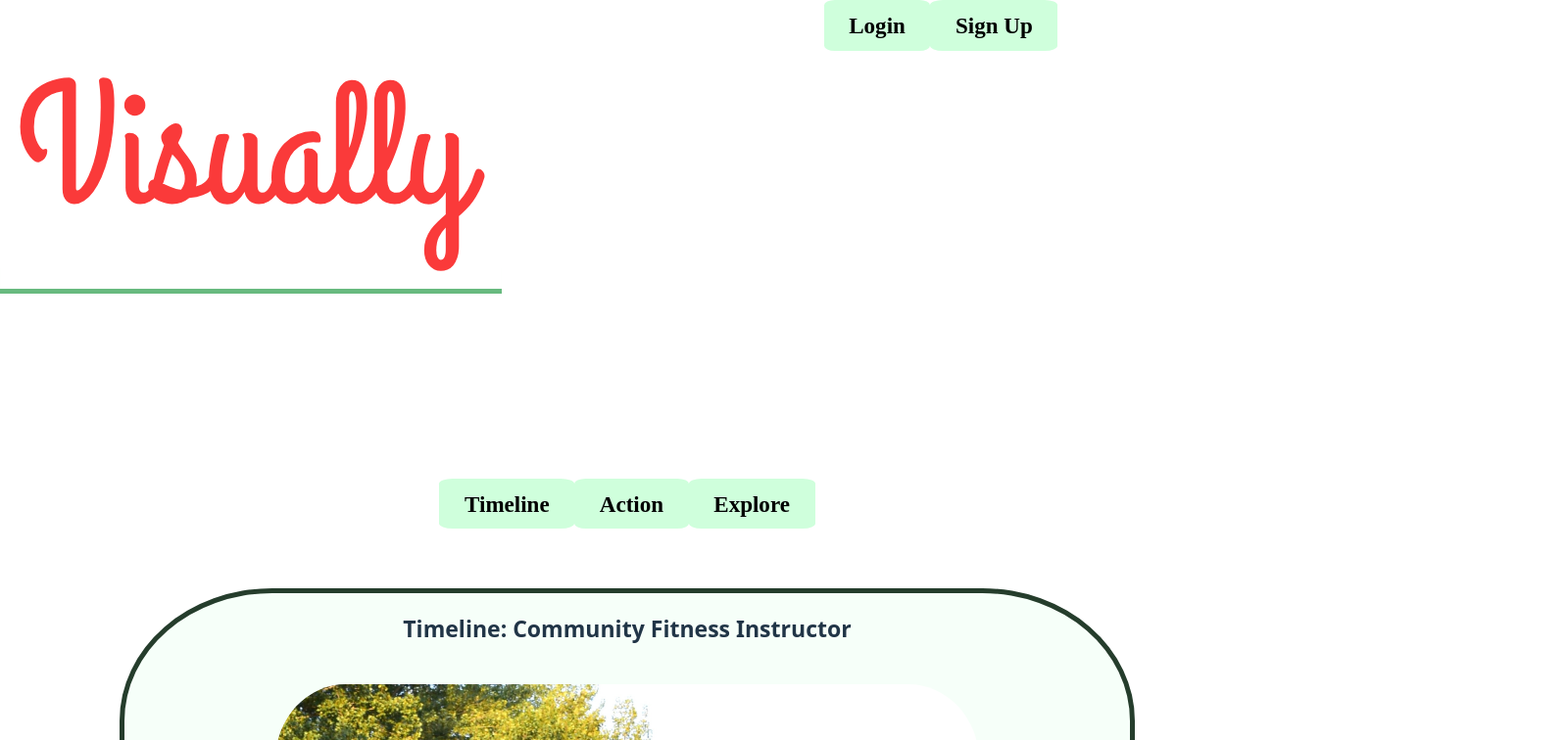
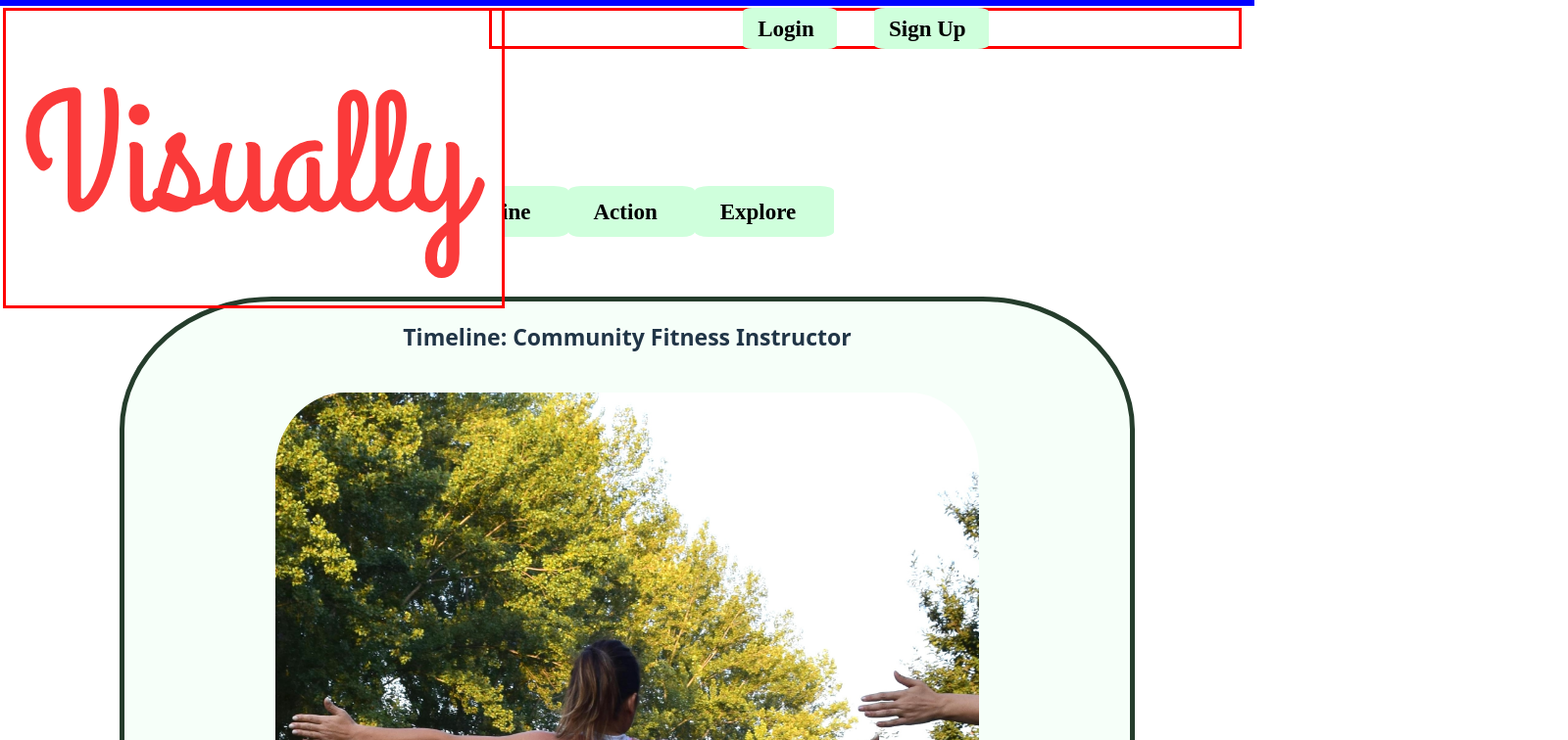
Before and after one commit to Melissa-Cruz/visually-app-client, a React (Vite) app: page /timeline in a window 1280 px wide. Shown: the top 756 px of the page at 98% size, 1600 px wide, since content can reach past the window. Built offline with nearby package versions, Linux system fonts and the light colour scheme.

Commit message:
adjusting  the sizing

```diff
--- a/src/App.css
+++ b/src/App.css
@@ -160,28 +160,55 @@
     font-family:"Mulish-regular", serif;
     font-weight: bold;
   }
-  .header-div-container{
-    display: flex;
+ .header-div-container{
+    /* display: flex;
     flex-flow: row;
-    flex-direction: row;
+    flex-direction: row; */
+   border-color: blue;
+   border-style: solid;
     width: 100%;
+    /* margin: 5%; */
+
 
   }
 
   .header-div-logo-container {
     display: inline-block;
-    width:40%;
-    position: relative;
+    top: 1%;
+    width: 40%;
+    /* align-items: end; */
+    /* flex-grow: 1; */
+    border-color: red;
+    border-style:solid;
+    /* position: relative; */
+    position:absolute;
   }
 
   .header-nav-account-container {
-    width: 100%;
+    /* display: inline; */
+    /* flex-flow: row;
+    flex-direction: row; */
+    /* justify-content: space-evenly; */
+    /* flex-flow: row; */
+    width: 60%;
+    /* flex-grow: 1; */
+    /* align-items:; */
+
     position: absolute;
     top: 1%;
-    left: 25%;
-    justify-content: right;
+    right: 1%;
+    border-color: red;
+    border-style: solid;
+    /* justify-content: left; */
   }
 
+
+  /* issues with spacing between buttons */
+  .divider{
+    width:5%;
+    height:auto;
+    display:inline-block;
+}
 
 
   /******************* navbar below logo still inside header ************************************/
@@ -211,7 +238,7 @@
 
   /* apply the button class to all nav */
   .nav-a-button{
-    padding-right: 2%;
+    padding-right: 3%;
     padding-left: 2%;
     padding-top: 1%;
     padding-bottom: 1%;
--- a/src/shared/Header.jsx
+++ b/src/shared/Header.jsx
@@ -14,6 +14,7 @@ function Header(){
                 <div class="header-nav-account-container">
                     <nav>
                         <a class="nav-a-button" href="#" target="_self">Login</a>
+                        <div class="divider"/>
                         <a class="nav-a-button" href="#" target="_self">Sign Up</a>
                     </nav>
                 </div>
```
